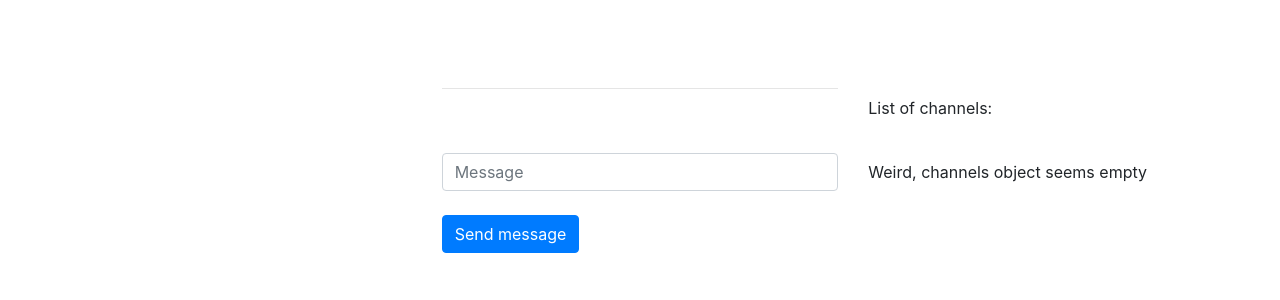
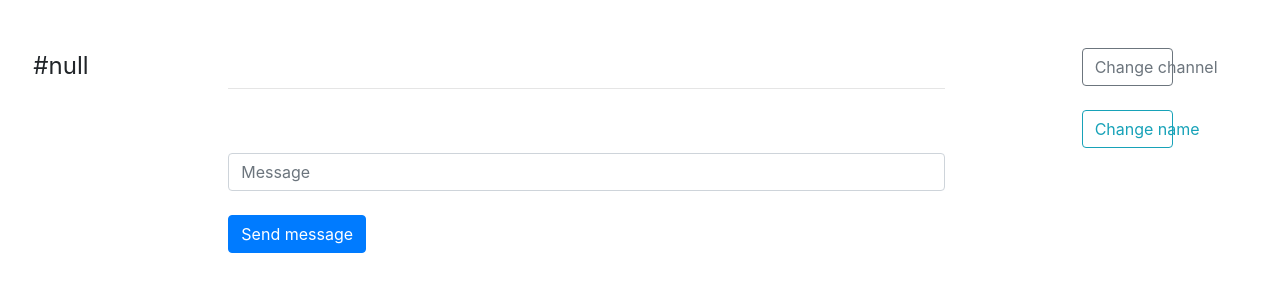
Before and after one commit to alexandrepernin/EDX_project2, a Flask app: page /chat in a window 1280 px wide. Shown: the top 300 px of the page. Run offline with Flask 2, Linux system fonts and the light colour scheme; some libraries are stand-ins or nearby versions.

Commit message:
Attempt to improve styling

```diff
--- a/application.py
+++ b/application.py
@@ -26,7 +26,7 @@ def channel():
 
 @app.route("/chat", methods=["GET","POST"])
 def chat():
-    return render_template('chat.html', channels=channels)
+    return render_template('chat.html')
 
 @socketio.on("Send message")
 def send(data):
--- a/static/channel.js
+++ b/static/channel.js
@@ -14,7 +14,7 @@ function get_channels(channel_list) {
           list_item.dataset.channel = existing_channels[i];
           list_item.id = existing_channels[i];
           list_item.href = "/chat";
-          list_item.innerHTML = "Channel ".concat(i.toString(), ": ",existing_channels[i]);
+          list_item.innerHTML = "Channel   #".concat(existing_channels[i]);
           document.querySelector('#link_list').appendChild(list_item);
         }
         document.querySelectorAll('.nav-link').forEach(link => {
--- a/static/chat.js
+++ b/static/chat.js
@@ -41,9 +41,16 @@ document.addEventListener('DOMContentLoaded', () => {
             const channel_name = localStorage.getItem('user_channel');
             document.title = channel_name;
             history.pushState(null, channel_name, 'chat/'.concat(channel_name));
-            document.querySelector('#current_chan').innerHTML=channel_name;
+            document.querySelector('#current_chan').innerHTML='#'.concat(channel_name);
             get_previous_messages(channel_name);
-
+            document.querySelector('#back_name').onclick = () => {
+              localStorage.removeItem('user_channel');
+              window.location ="/";
+            }
+            document.querySelector('#back_channel').onclick = () => {
+              localStorage.removeItem('user_channel');
+              window.location ="/channel";
+            }
             // Connect to websocket
             var socket = io.connect(location.protocol + '//' + document.domain + ':' + location.port);
 
--- a/templates/chat.html
+++ b/templates/chat.html
@@ -1,4 +1,4 @@
-{% extends "layout.html" %}
+{% extends "layout_chatroom.html" %}
 {% block title %} Chat {% endblock %}
 {% block js %}
 
@@ -9,12 +9,27 @@
     float: right;
     font-size: small;
     border: none;
+    background-color: white;
 }
 .delB:hover {
     color:red;
 }
+#current_chan {
+    font-size: x-large;
+    padding: 0 0 0 10%;
+}
+#back_name, #back_channel {
+    width: 50%;
+}
 </style>
 {% endblock %}
+
+{% block left %}
+<br>
+<br>
+<p id='current_chan'></p>
+{% endblock %}
+
 
 {% block middle %}
 <br>
@@ -30,23 +45,9 @@
 <button id="message_button" class="btn btn-primary">Send message</button>
 {% endblock %}
 
-{% block right %}
+{% block rightcorner %}
+<button id="back_channel" class="btn btn-outline-secondary">Change channel</button>
 <br>
 <br>
-<br>
-<br>
-<p> List of channels: </p>
-<br>
-{% if channels %}
-<div class="list-group">
-   {% for channel in channels %}
-   <a href="#" class="list-group-item list-group-item-action">Channel {{loop.index}}: {{channel}} </a>
-   {% endfor %}
-</div>
-<br>
-<br>
-<p id="current_chan"> You're on a channel called: XXX </p>
-{% else %}
-<p>Weird, channels object seems empty</p>
-{% endif %}
+<button id="back_name" class="btn btn-outline-info">Change name</button>
 {% endblock %}
--- /dev/null
+++ b/templates/layout_chatroom.html
@@ -0,0 +1,33 @@
+<!DOCTYPE html>
+<html>
+    <head>
+        <title>{% block title %}{% endblock %}</title>
+        <link href="/static/favicon.ico" rel="icon" type="image/x-icon" />
+        <link rel="stylesheet" href="https://maxcdn.bootstrapcdn.com/bootstrap/4.0.0/css/bootstrap.min.css" integrity="sha384-Gn5384xqQ1aoWXA+058RXPxPg6fy4IWvTNh0E263XmFcJlSAwiGgFAW/dAiS6JXm" crossorigin="anonymous">
+        {% block js %}{% endblock %}
+    </head>
+    <body>
+
+
+        <div class="container-fluid">
+          <div class="row">
+                <div class="col-2">
+                {% block left %}{% endblock %}
+                </div>
+
+                <div class="col-7">
+                  {% block middle %}
+                  {% endblock %}
+                </div>
+                <div class="col-1">
+                </div>
+                <div class="col-2">
+                <br>
+                <br>
+                {% block rightcorner %}
+                {% endblock %}
+              </div>
+            </div>
+        </div>
+    </body>
+</html>
```
Also changed, not shown: templates/channel.html (+10 -0 lines).
